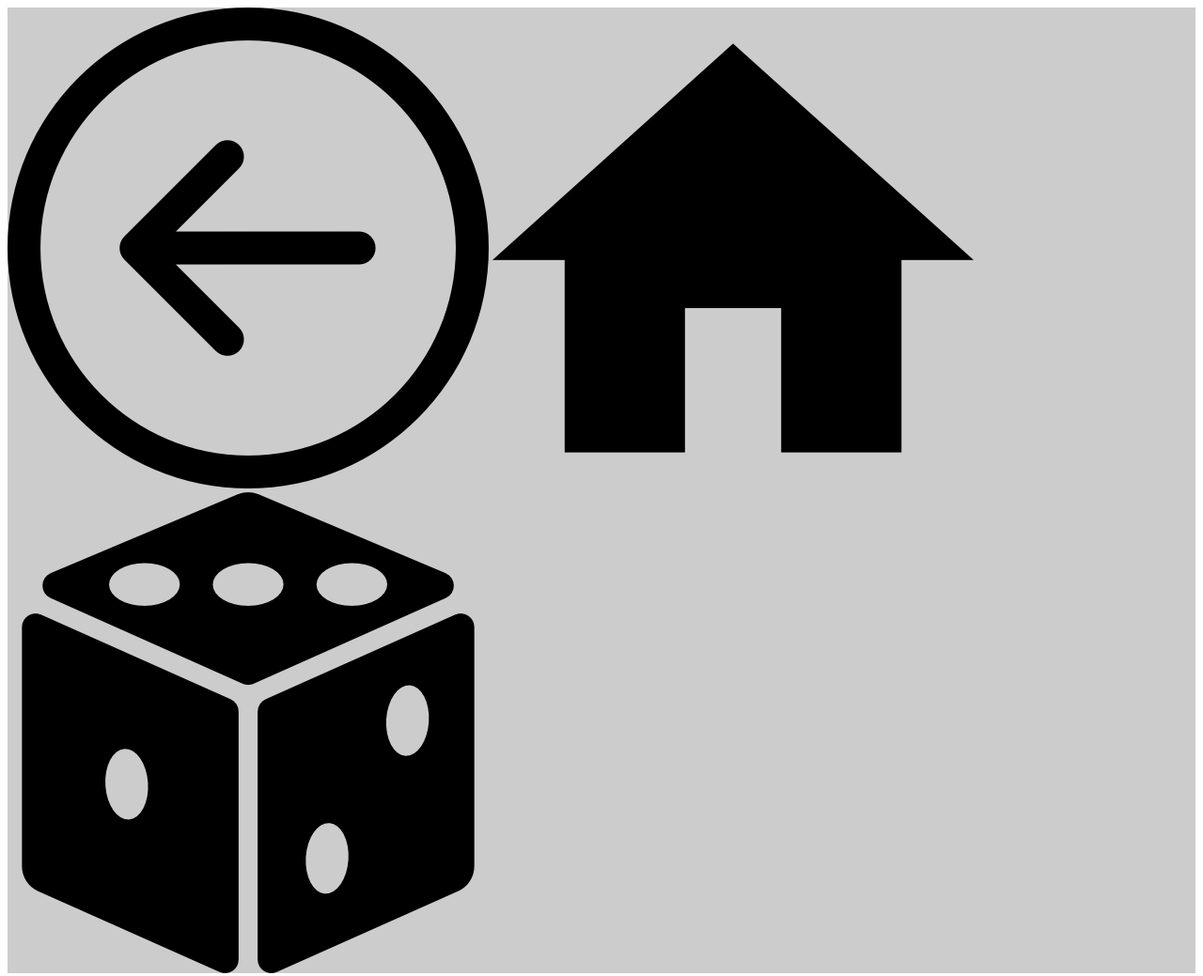
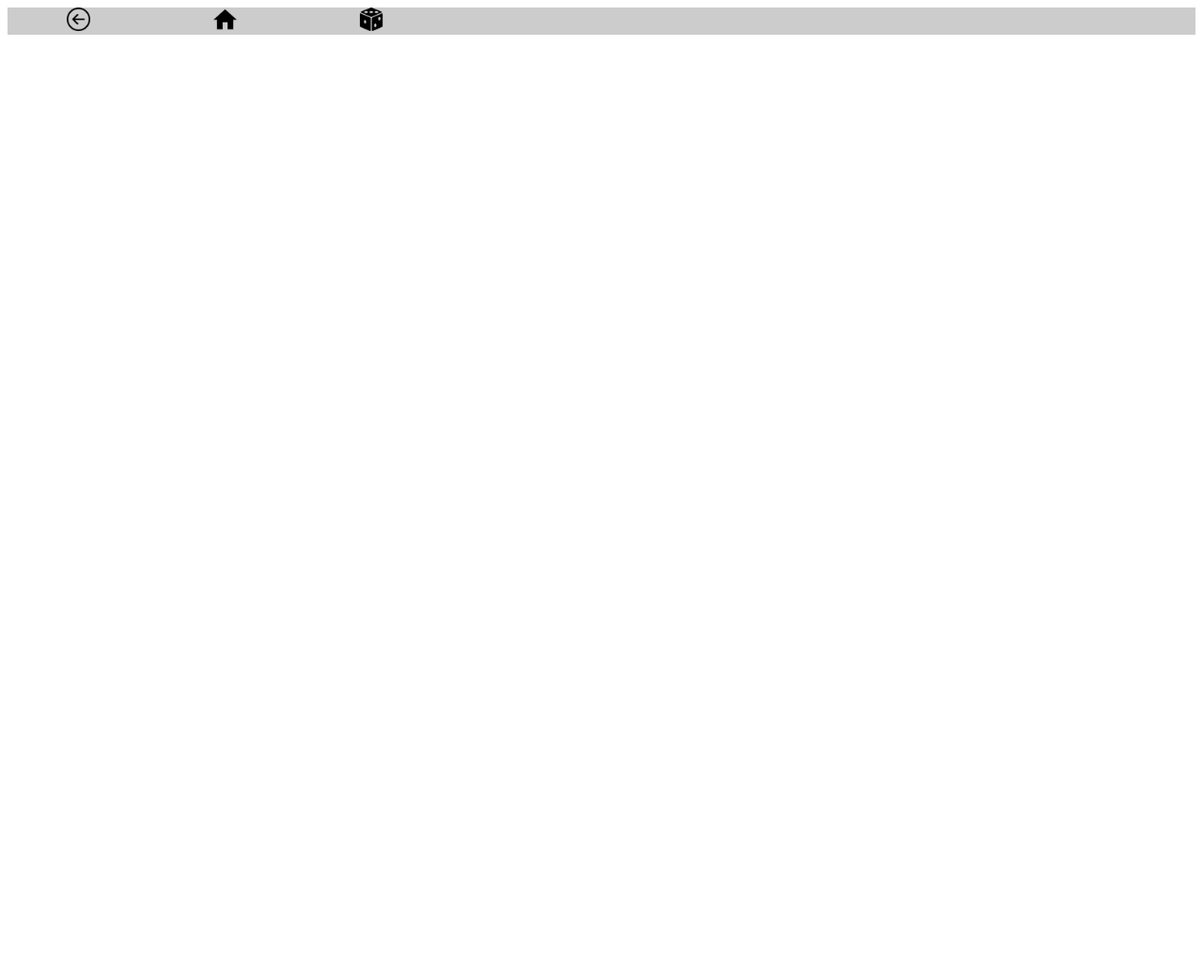
Before and after one commit to schwi1996/2023_qds_AU, a plain HTML site: page text/footTemplate.html in a window 1280 px wide. Shown: the whole page at 94% size. After the commit the page ends 800 px from the top, so only its background shows below. Drawn offline with Linux system fonts and the light colour scheme.

Commit message:
added style to the footer

```diff
--- /dev/null
+++ b/styles/footer.css
@@ -0,0 +1,13 @@
+footer {
+
+    padding: 0;
+
+}
+
+footer img {
+
+    margin: 0 5%;
+    width: 2%;
+    aspect-ratio: 1 / 1;
+
+}
--- a/text/footTemplate.html
+++ b/text/footTemplate.html
@@ -1,9 +1,11 @@
-<footer class="bg-light text-center text-lg-start">
-    <!-- Copyright -->
+<link rel="stylesheet" href="../styles/footer.css">
+
+<footer class="fixed-bottom justify-content-center bg-light text-center text-lg-start">
+
     <div class="text-center p-3" style="background-color: rgba(0, 0, 0, 0.2);">
-      <img id="back" src="/2023_qds_AU/img/backbutton.png">
-      <img id="home" src="/2023_qds_AU/img/homebutton.png">
-      <img id="dice" src="/2023_qds_AU/img/dice.png">
+        <img id="back" src="/img/backbutton.png">
+        <img id="home" src="/img/homebutton.png">
+        <img id="dice" src="/img/dice.png">
     </div>
-    <!-- Copyright -->
-  </footer>
+
+</footer>
```
Also changed, not shown: text/navTemplate.html (+1 -1 lines).
